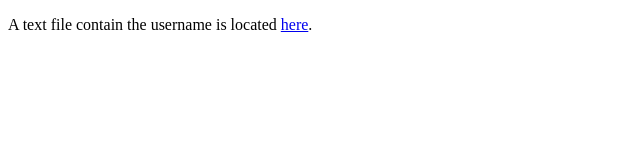
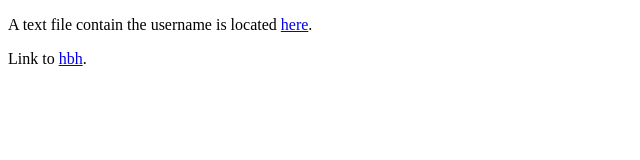
Before and after one commit to hbhuntitled/hbhuntitled.github.com, a plain HTML site: page index.html in a window 1280 px wide. Shown: the full height of the page, 0-640 px from the left. Drawn offline with Linux system fonts and the light colour scheme.

Commit message:
other11.

```diff
--- a/index.html
+++ b/index.html
@@ -6,5 +6,6 @@
 	</head>
 	<body>
 		<p>A text file contain the username is located <a href='untitled.txt'>here</a>.</p>
+		<p>Link to <a href='https://www.hellboundhackers.org/'>hbh</a>.</p>
 	</body>
 </html>
```
